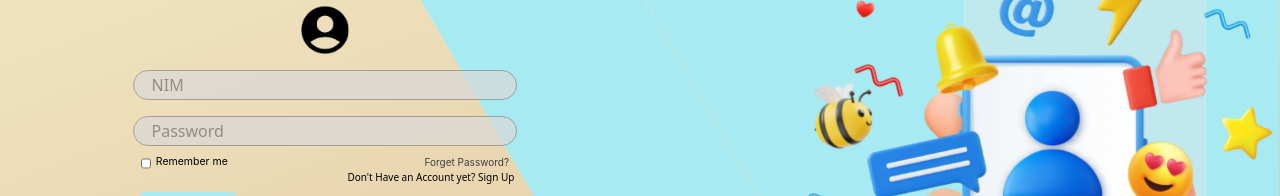
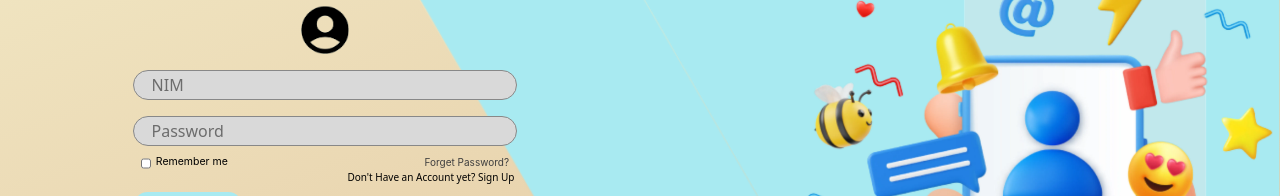
Before and after one commit to D4V1DYL/Bi-Friends-FE, a React (Vite) app: page / in a window 1280 px wide. Shown: the part 329-525 px from the top of the page. Built offline with nearby package versions, Linux system fonts and the light colour scheme.

Commit message:
Update Login
Benerin Login

```diff
--- a/src/LoginFolder/LoginPage.css
+++ b/src/LoginFolder/LoginPage.css
@@ -71,7 +71,7 @@ body.LoginPage {
   align-items: center;
   width: 60%;
   background-color: #D9D9D9;
-  opacity: 0.7;
+  opacity: 1;
   border-radius: 15px;
   border: solid;
   border-width: 1.5px;
```
